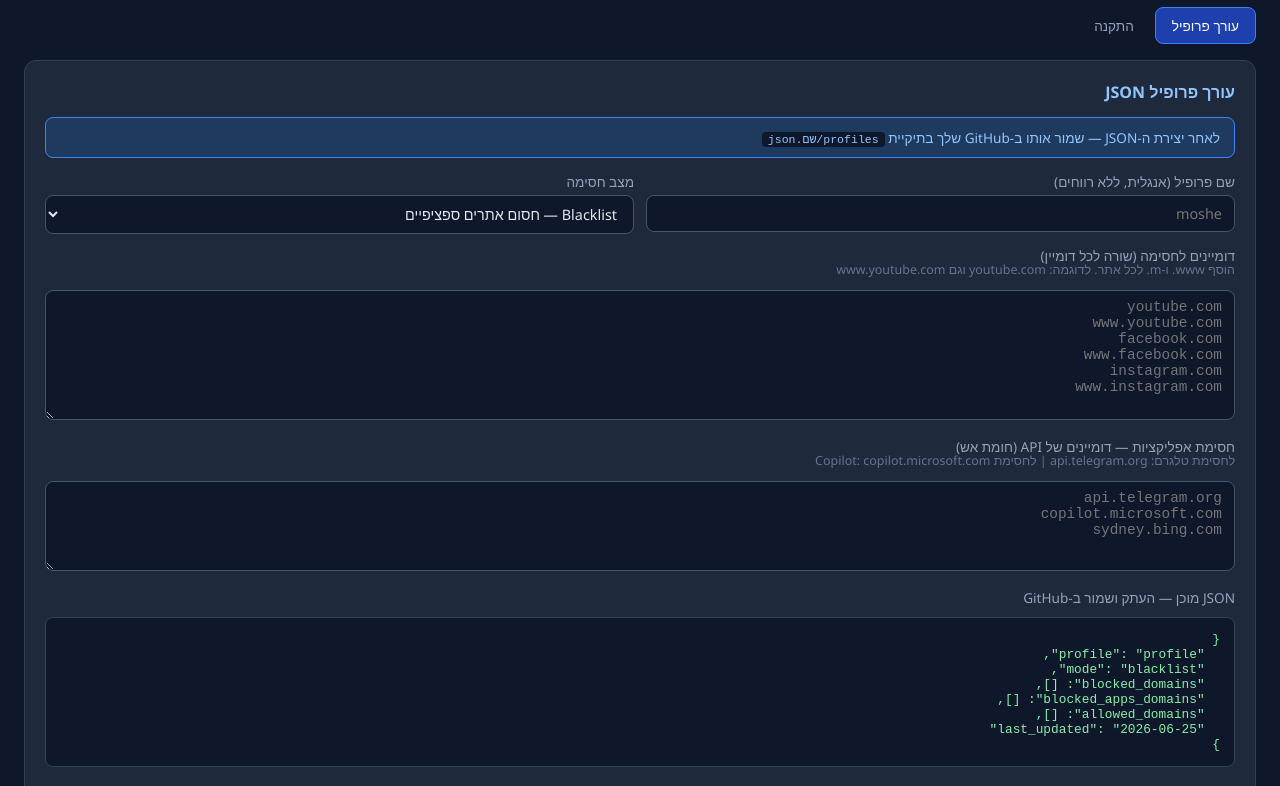
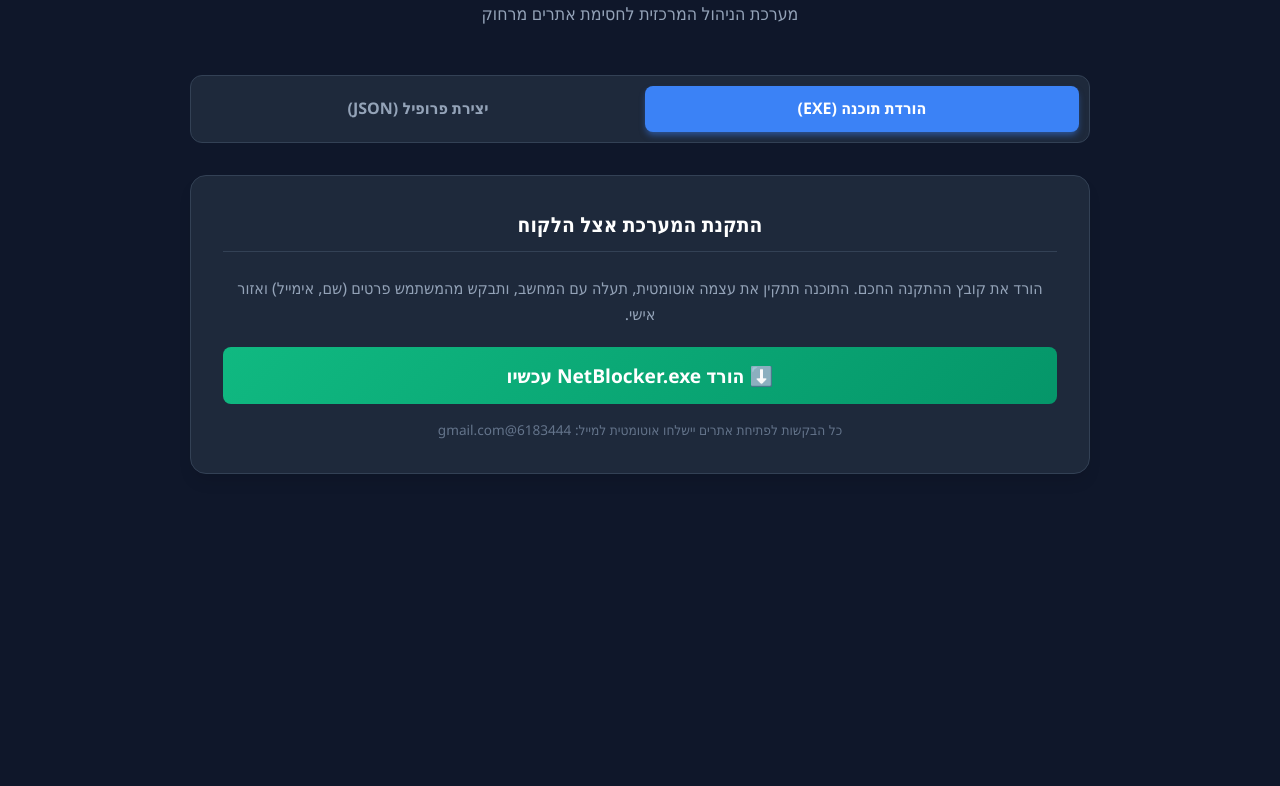
Before and after one commit to meny0583285502/LAVAN, a plain HTML site: page index.html in a window 1280 px wide. Shown: the part 107-893 px from the top of the page. After the commit the page ends 800 px from the top, so only its background shows below. Drawn offline with Linux system fonts and the light colour scheme.

Commit message:
Update index.html

```diff
--- a/index.html
+++ b/index.html
@@ -3,165 +3,144 @@
 <head>
     <meta charset="UTF-8">
     <meta name="viewport" content="width=device-width, initial-scale=1.0">
-<title>NetBlocker — ניהול פרופילים</title>
+    <title>NetBlocker Pro | מערכת ניהול מרחוק</title>
     <style>
-* { box-sizing: border-box; margin: 0; padding: 0; }
-body { font-family: 'Segoe UI', Arial, sans-serif; background: #0f172a; color: #e2e8f0; min-height: 100vh; padding: 24px; }
-h1 { font-size: 1.8rem; color: #60a5fa; margin-bottom: 4px; }
-.subtitle { color: #94a3b8; font-size: 0.9rem; margin-bottom: 28px; }
-.card { background: #1e293b; border: 1px solid #334155; border-radius: 12px; padding: 20px; margin-bottom: 16px; }
-.card h2 { font-size: 1rem; color: #93c5fd; margin-bottom: 14px; }
-label { font-size: 0.85rem; color: #94a3b8; display: block; margin-bottom: 4px; }
-input, select, textarea { width: 100%; background: #0f172a; border: 1px solid #475569; color: #e2e8f0; border-radius: 8px; padding: 8px 12px; font-size: 0.9rem; margin-bottom: 12px; font-family: inherit; }
-textarea { height: 130px; resize: vertical; font-family: monospace; }
-input:focus, select:focus, textarea:focus { outline: none; border-color: #60a5fa; }
-.row { display: flex; gap: 12px; }
-.row > div { flex: 1; }
-button { background: #2563eb; color: white; border: none; border-radius: 8px; padding: 10px 20px; font-size: 0.9rem; cursor: pointer; font-family: inherit; transition: background 0.2s; }
-button:hover { background: #1d4ed8; }
-button.secondary { background: #334155; }
-button.secondary:hover { background: #475569; }
-.output-box { background: #0f172a; border: 1px solid #334155; border-radius: 8px; padding: 14px; font-family: monospace; font-size: 0.8rem; color: #86efac; white-space: pre-wrap; word-break: break-all; min-height: 70px; margin-top: 10px; }
-.tabs { display: flex; gap: 4px; margin-bottom: 16px; }
-.tab { padding: 8px 16px; border-radius: 8px; cursor: pointer; font-size: 0.85rem; color: #94a3b8; background: transparent; border: 1px solid transparent; transition: all 0.2s; }
-.tab.active { background: #1e40af; color: white; border-color: #3b82f6; }
+        :root {
+            --primary: #3b82f6; --primary-hover: #2563eb;
+            --bg-dark: #0f172a; --bg-card: #1e293b;
+            --text-main: #f1f5f9; --text-muted: #94a3b8;
+            --border: #334155; --success: #10b981;
+        }
+        * { box-sizing: border-box; margin: 0; padding: 0; font-family: 'Segoe UI', Tahoma, Geneva, Verdana, sans-serif; }
+        body { background: var(--bg-dark); color: var(--text-main); line-height: 1.6; padding: 2rem; }
+
+        .header { text-align: center; margin-bottom: 3rem; animation: fadeIn 1s ease-in-out; }
+        .header h1 { font-size: 2.5rem; background: linear-gradient(to right, #60a5fa, #a78bfa); -webkit-background-clip: text; color: transparent; margin-bottom: 10px; }
+        .header p { color: var(--text-muted); font-size: 1.1rem; }
+
+        .container { max-width: 900px; margin: 0 auto; }
+        .card { background: var(--bg-card); border: 1px solid var(--border); border-radius: 16px; padding: 2rem; margin-bottom: 2rem; box-shadow: 0 10px 15px -3px rgba(0, 0, 0, 0.1); }
+        .card h2 { color: #fff; margin-bottom: 1.5rem; font-size: 1.3rem; border-bottom: 1px solid var(--border); padding-bottom: 10px; }
+
+        .tabs { display: flex; gap: 10px; margin-bottom: 2rem; background: var(--bg-card); padding: 10px; border-radius: 12px; border: 1px solid var(--border); }
+        .tab { flex: 1; text-align: center; padding: 10px; border-radius: 8px; cursor: pointer; color: var(--text-muted); font-weight: bold; transition: all 0.3s; }
+        .tab.active { background: var(--primary); color: #fff; box-shadow: 0 4px 6px -1px rgba(59, 130, 246, 0.5); }
         .tab-content { display: none; }
-.tab-content.active { display: block; }
-.hint { font-size: 0.78rem; color: #64748b; margin-top: -8px; margin-bottom: 12px; }
-.alert { padding: 10px 14px; border-radius: 8px; font-size: 0.85rem; margin-bottom: 14px; }
-.alert.info { background: #1e3a5f; border: 1px solid #3b82f6; color: #93c5fd; }
-.alert.success { background: #14532d; border: 1px solid #22c55e; color: #86efac; }
-ol { padding-right: 20px; line-height: 2.2; color: #cbd5e1; font-size: 0.9rem; }
-code { background: #0f172a; padding: 1px 6px; border-radius: 4px; font-size: 0.85em; }
+        .tab-content.active { display: block; animation: slideIn 0.4s ease; }
+
+        .form-group { margin-bottom: 1.5rem; }
+        label { display: block; margin-bottom: 8px; color: #cbd5e1; font-size: 0.95rem; }
+        input, select, textarea { width: 100%; background: var(--bg-dark); border: 1px solid var(--border); color: #fff; border-radius: 8px; padding: 12px; font-size: 1rem; transition: border 0.3s; }
+        input:focus, select:focus, textarea:focus { outline: none; border-color: var(--primary); }
+        textarea { height: 120px; resize: vertical; font-family: monospace; }
+
+        .btn { background: var(--primary); color: white; border: none; border-radius: 8px; padding: 12px 24px; font-size: 1rem; font-weight: bold; cursor: pointer; transition: all 0.3s; width: 100%; }
+        .btn:hover { background: var(--primary-hover); transform: translateY(-2px); }
+        .btn.download { background: linear-gradient(135deg, #10b981, #059669); font-size: 1.2rem; padding: 15px; margin-bottom: 10px; }
+        .btn.download:hover { background: linear-gradient(135deg, #059669, #047857); }
+
+        .code-box { background: #000; border: 1px solid var(--border); border-radius: 8px; padding: 15px; font-family: monospace; color: #a78bfa; white-space: pre-wrap; font-size: 0.9rem; direction: ltr; text-align: left; }
+
+        .hint { font-size: 0.85rem; color: #64748b; margin-top: 5px; }
+
+        @keyframes fadeIn { from { opacity: 0; } to { opacity: 1; } }
+        @keyframes slideIn { from { opacity: 0; transform: translateY(10px); } to { opacity: 1; transform: translateY(0); } }
     </style>
 </head>
 <body>
 
-<h1>NetBlocker</h1>
-<p class="subtitle">ניהול פרופילי חסימה מרחוק — כל שינוי מתעדכן אוטומטית בהפעלה הבאה</p>
-
-<div class="tabs">
-  <div class="tab active" onclick="switchTab('editor')">עורך פרופיל</div>
-  <div class="tab" onclick="switchTab('install')">התקנה</div>
+    <div class="header">
+        <h1>NetBlocker Pro (V2)</h1>
+        <p>מערכת הניהול המרכזית לחסימת אתרים מרחוק</p>
     </div>
 
-<div class="tab-content active" id="tab-editor">
-  <div class="card">
-    <h2>עורך פרופיל JSON</h2>
-    <div class="alert info">
-      לאחר יצירת ה-JSON — שמור אותו ב-GitHub שלך בתיקיית <code>profiles/שם.json</code>
+    <div class="container">
+        <div class="tabs">
+            <div class="tab active" onclick="switchTab('download')">הורדת תוכנה (EXE)</div>
+            <div class="tab" onclick="switchTab('profile')">יצירת פרופיל (JSON)</div>
         </div>
 
-    <div class="row">
-      <div>
-        <label>שם פרופיל (אנגלית, ללא רווחים)</label>
-        <input type="text" id="profileName" placeholder="moshe" oninput="updateJSON()">
-      </div>
-      <div>
-        <label>מצב חסימה</label>
-        <select id="profileMode" onchange="updateJSON()">
-          <option value="blacklist">Blacklist — חסום אתרים ספציפיים</option>
-          <option value="whitelist">Whitelist — רק אלה מותרים</option>
-        </select>
+        <!-- טאב הורדה -->
+        <div id="tab-download" class="tab-content active">
+            <div class="card" style="text-align: center;">
+                <h2>התקנת המערכת אצל הלקוח</h2>
+                <p style="margin-bottom: 20px; color: var(--text-muted);">
+                    הורד את קובץ ההתקנה החכם. התוכנה תתקין את עצמה אוטומטית, תעלה עם המחשב, ותבקש מהמשתמש פרטים (שם, אימייל) ואזור אישי.
+                </p>
+                <!-- כאן יהיה הלינק לקובץ ה-EXE שלך בגיטאב -->
+                <button class="btn download" onclick="window.open('https://github.com/YOUR-USERNAME/YOUR-REPO/raw/main/NetBlockerSetup.exe')">
+                    ⬇️ הורד NetBlocker.exe עכשיו
+                </button>
+                <p class="hint">כל הבקשות לפתיחת אתרים יישלחו אוטומטית למייל: 6183444@gmail.com</p>
             </div>
         </div>
 
-    <label>דומיינים לחסימה (שורה לכל דומיין)</label>
-    <p class="hint">הוסף www. ו-m. לכל אתר. לדוגמה: youtube.com וגם www.youtube.com</p>
-    <textarea id="blockedDomains" oninput="updateJSON()" placeholder="youtube.com
-www.youtube.com
-facebook.com
-www.facebook.com
-instagram.com
-www.instagram.com"></textarea>
+        <!-- טאב יצירת פרופיל -->
+        <div id="tab-profile" class="tab-content">
+            <div class="card">
+                <h2>מחולל פרופילים (JSON)</h2>
 
-    <label>חסימת אפליקציות — דומיינים של API (חומת אש)</label>
-    <p class="hint">לחסימת טלגרם: api.telegram.org | לחסימת Copilot: copilot.microsoft.com</p>
-    <textarea id="blockedApps" oninput="updateJSON()" style="height:90px" placeholder="api.telegram.org
-copilot.microsoft.com
-sydney.bing.com"></textarea>
-
-    <label>JSON מוכן — העתק ושמור ב-GitHub</label>
-    <div class="output-box" id="jsonOutput">מלא שדות...</div>
-    <br>
-    <div style="display:flex;gap:8px;flex-wrap:wrap">
-      <button onclick="copyJSON()">העתק JSON</button>
-      <button class="secondary" onclick="window.open('https://github.com','_blank')">פתח GitHub</button>
-    </div>
-  </div>
+                <div class="form-group">
+                    <label>שם הפרופיל (באנגלית, ללא רווחים)</label>
+                    <input type="text" id="profileName" placeholder="לדוגמה: yossi_computer" oninput="generateJSON()">
                 </div>
 
-<div class="tab-content" id="tab-install">
-  <div class="card">
-    <h2>פקודת הפעלה ידנית (PowerShell)</h2>
-    <label>שם פרופיל</label>
-    <input type="text" id="installProfile" placeholder="moshe" oninput="updateCmd()">
-    <label>URL בסיס של GitHub Pages שלך</label>
-    <input type="text" id="githubBase" placeholder="https://username.github.io/repo-name/profiles" oninput="updateCmd()">
-    <label>פקודה — הרץ ב-PowerShell כמנהל</label>
-    <div class="output-box" id="installCmd">הכנס פרטים...</div>
-    <br>
-    <button onclick="copyCmd()">העתק פקודה</button>
+                <div class="form-group">
+                    <label>מצב סינון</label>
+                    <select id="profileMode" onchange="generateJSON()">
+                        <option value="blacklist">Blacklist - חסימת האתרים שברשימה</option>
+                        <option value="whitelist">Whitelist - חסימת הכל פרט לרשימה</option>
+                    </select>
                 </div>
 
-  <div class="card">
-    <h2>מה המשתמש עושה פעם אחת</h2>
-    <ol>
-      <li>מוריד את התיקייה עם <code>install.bat</code>, <code>blocker.ps1</code>, <code>startup_updater.ps1</code></li>
-      <li>לחץ ימני על <code>install.bat</code> &rarr; <b>הפעל כמנהל</b></li>
-      <li>ממלא שם פרופיל אם מתבקש</li>
-      <li>זהו! החסימה פעילה ומתעדכנת אוטומטית</li>
-    </ol>
-    <br>
-    <div class="alert success">
-      כל שינוי שתעשה בפרופיל ב-GitHub — יתעדכן אצלו בהפעלה הבאה של המחשב
+                <div class="form-group">
+                    <label>דומיינים לחסימה (שורה לכל דומיין)</label>
+                    <textarea id="blockedDomains" oninput="generateJSON()" placeholder="youtube.com&#10;facebook.com"></textarea>
+                    <p class="hint">יש להכניס את שם האתר ללא //:https</p>
+                </div>
+
+                <div class="form-group">
+                    <label>פלט JSON (להעתקה ושמירה בתיקיית profiles)</label>
+                    <div class="code-box" id="jsonOutput"></div>
+                </div>
+
+                <button class="btn" onclick="copyJSON()">📋 העתק קוד JSON</button>
             </div>
         </div>
     </div>
 
     <script>
-function switchTab(name) {
-  document.querySelectorAll('.tab').forEach((t,i) => {
-    t.classList.toggle('active', ['editor','install'][i] === name);
-  });
+        function switchTab(tabId) {
+            document.querySelectorAll('.tab').forEach(t => t.classList.remove('active'));
             document.querySelectorAll('.tab-content').forEach(c => c.classList.remove('active'));
-  document.getElementById('tab-' + name).classList.add('active');
+
+            event.target.classList.add('active');
+            document.getElementById('tab-' + tabId).classList.add('active');
         }
 
-function updateJSON() {
-  const name = document.getElementById('profileName').value || 'profile';
+        function generateJSON() {
+            const name = document.getElementById('profileName').value || 'default';
             const mode = document.getElementById('profileMode').value;
             const blocked = document.getElementById('blockedDomains').value.split('\n').map(s=>s.trim()).filter(Boolean);
-  const apps = document.getElementById('blockedApps').value.split('\n').map(s=>s.trim()).filter(Boolean);
+
             const obj = {
-    profile: name, mode,
+                profile_name: name,
+                mode: mode,
                 blocked_domains: blocked,
-    blocked_apps_domains: apps,
-    allowed_domains: [],
+                blocked_apps_domains: ["api.telegram.org", "copilot.microsoft.com"],
                 last_updated: new Date().toISOString().split('T')[0]
             };
-  document.getElementById('jsonOutput').textContent = JSON.stringify(obj, null, 2);
+
+            document.getElementById('jsonOutput').textContent = JSON.stringify(obj, null, 4);
         }
 
         function copyJSON() {
-  navigator.clipboard.writeText(document.getElementById('jsonOutput').textContent);
-  alert('JSON הועתק! שמור ב-GitHub: profiles/' + (document.getElementById('profileName').value||'profile') + '.json');
+            const code = document.getElementById('jsonOutput').textContent;
+            navigator.clipboard.writeText(code);
+            alert('הקוד הועתק! צור קובץ בשם ' + (document.getElementById('profileName').value || 'default') + '.json בתיקיית profiles בגיטאב.');
         }
 
-function updateCmd() {
-  const p = document.getElementById('installProfile').value || 'PROFILE';
-  const base = document.getElementById('githubBase').value || 'https://USERNAME.github.io/REPO/profiles';
-  document.getElementById('installCmd').textContent =
-    `powershell -ExecutionPolicy Bypass -File blocker.ps1 -ProfileName "${p}" -GitHubBase "${base}"`;
-}
-
-function copyCmd() {
-  navigator.clipboard.writeText(document.getElementById('installCmd').textContent);
-  alert('פקודה הועתקה!');
-}
-
-updateJSON();
-updateCmd();
+        generateJSON(); // אתחול ראשוני
     </script>
 </body>
 </html>
```
Lines whose indentation alone changed are shown as unchanged.
